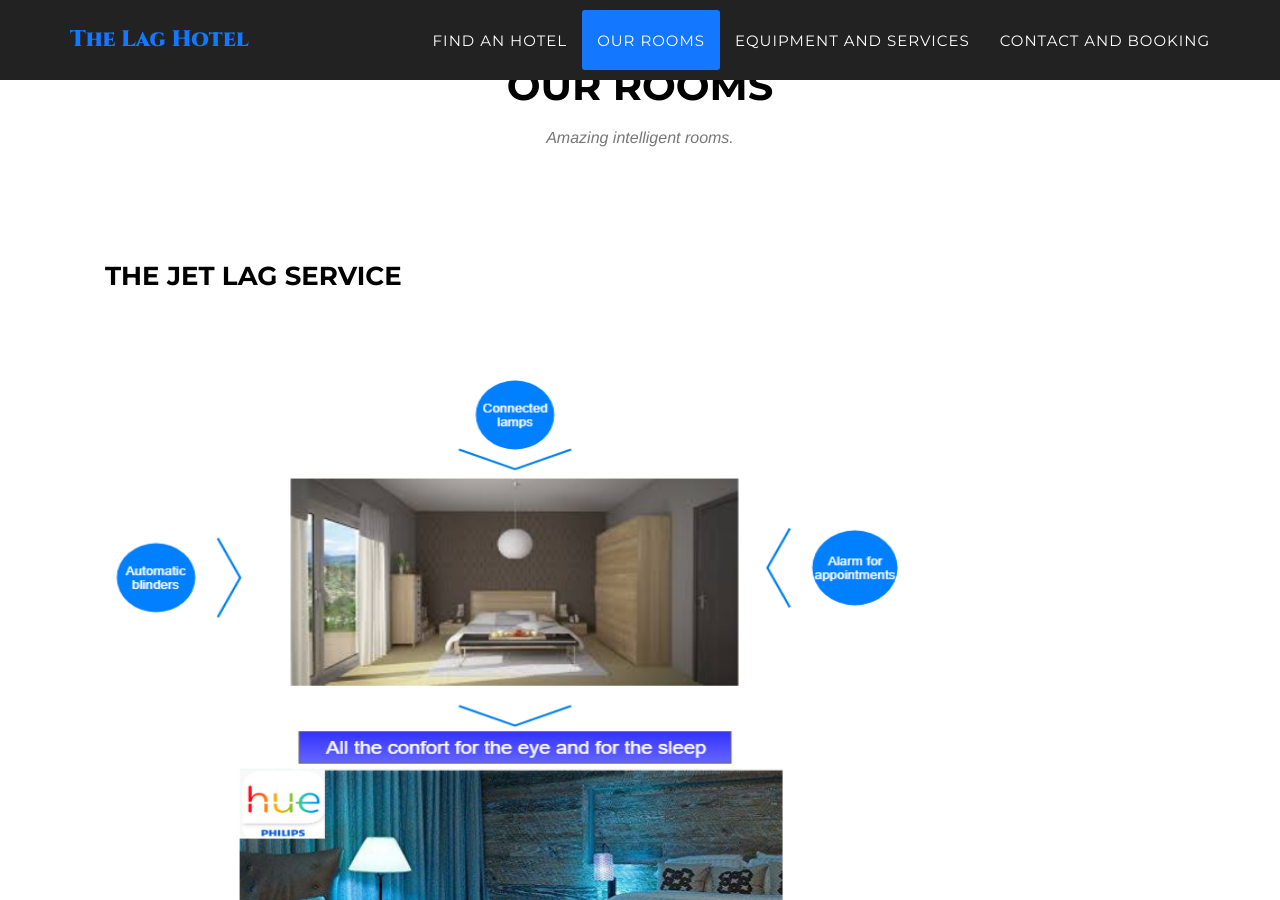
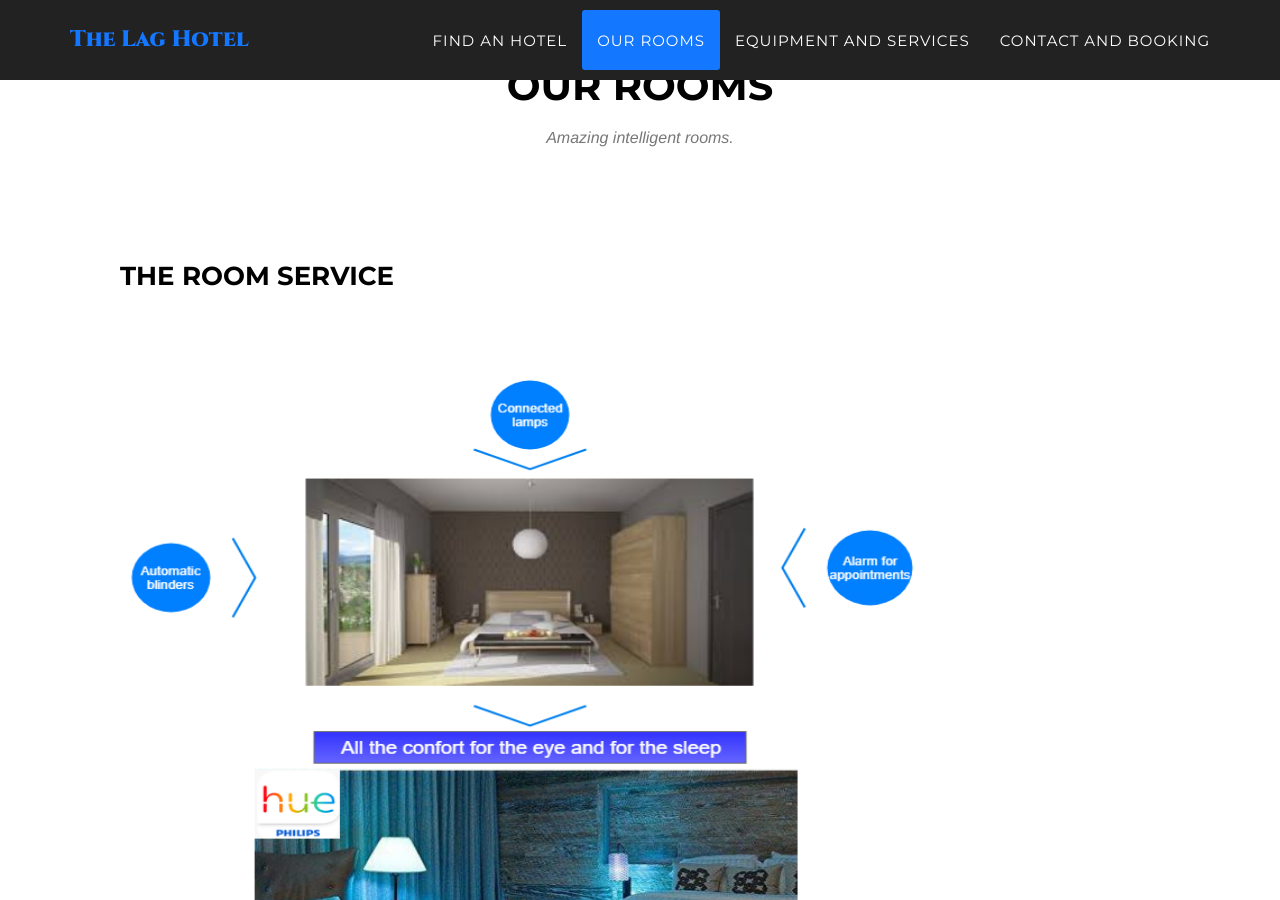
Before and after one commit to VincentGautier/Hotel-web-site, a Jekyll site: the page built from index.html, in a window 1280 px wide and 900 px high, scrolled down 1753 px. Built offline with Jekyll 4.4.1, drawn with Linux system fonts in a browser that asks for light colours; some web fonts are replaced.

Commit message:
Update our_rooms.html

```diff
--- a/_includes/our_rooms.html
+++ b/_includes/our_rooms.html
@@ -7,8 +7,9 @@
                 <h3 class="section-subheading text-muted">Amazing intelligent rooms.</h3>
             </div>
         </div>
+  <div class="container">
 <div id="corps">
-            <h3>The Jet Lag Service</h3>
+            <h3>The Room Service</h3>
         <div class="bloc">
             <img src="img/room.png" width="820" height="800" align="center" alt=""/>
 
@@ -17,6 +18,6 @@
                 the app.</p>
             </div>
             </div>
-
+</div>
 
 </section>
```
